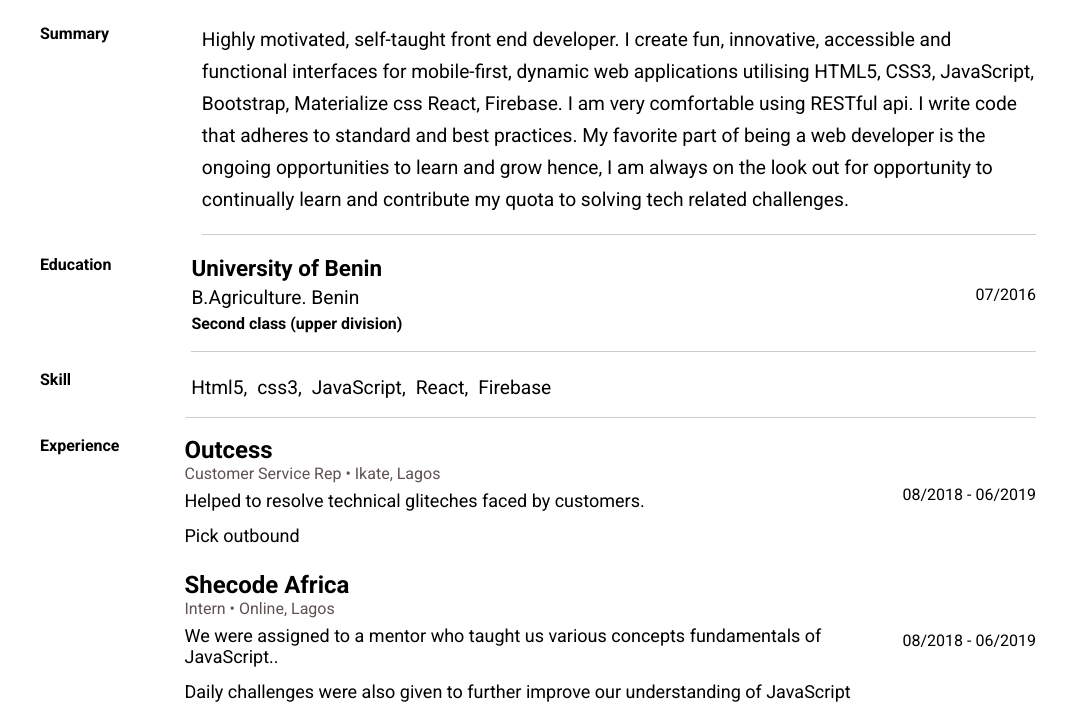
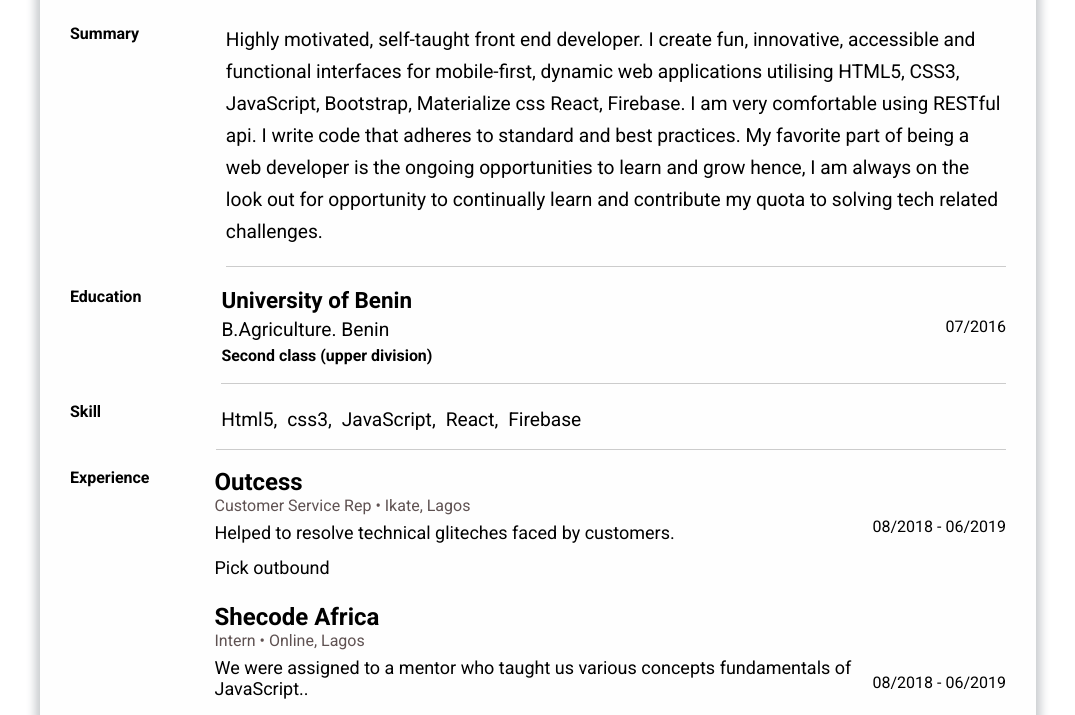
Before and after one commit to eligifty-coder/zuri-my-cv-task, a plain HTML site: page index.html in a window 1280 px wide. Shown: the part 160-875 px from the top of the page, without its empty margins (102-1177 px from the left). Drawn offline with Linux system fonts and the light colour scheme.

Commit message:
styled the cv container

```diff
--- a/main.css
+++ b/main.css
@@ -4,14 +4,20 @@
    margin: 0;
    box-sizing: border-box;
 }
+body{
+   background: #fff;
+}
 .cv_container{
    width: 90%;
    max-width: 996px;
    margin: 0 auto;
-   padding: 30px 0;
+   padding: 30px;
    font-family: 'Roboto',
    sans-serif;
-
+   box-shadow: 5px 5px 10px #cbced1,
+   -5px -5px 10px #cbced1;
+   border-radius: 20px;
+   background: #fefefe;
 }
 .name{
    display: grid;
```
